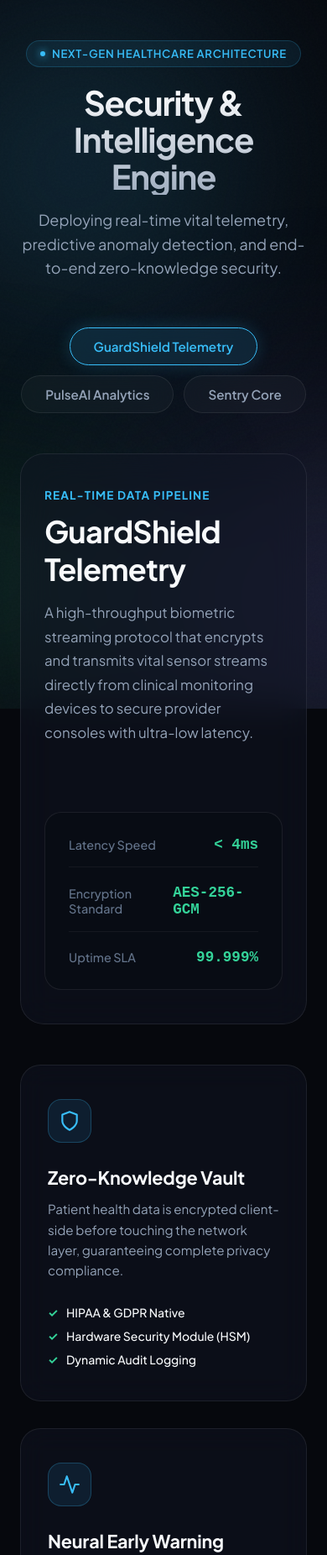
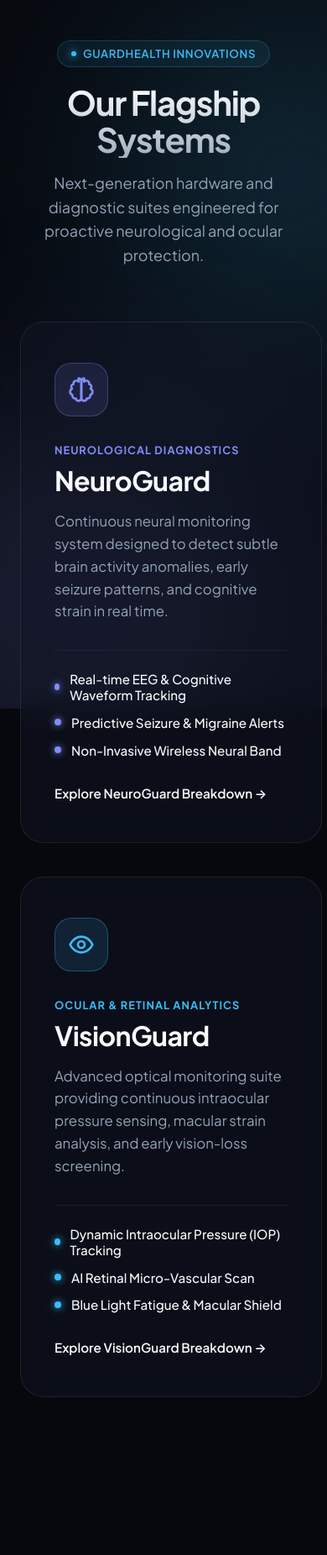
Before and after one commit to aarushhere128-hub/guardhealthtech, a plain HTML site: page products.html in a window 390 px wide. Shown: the top 1852 px of the page at 84% size. After the commit the page ends 1712 px from the top, so only its background shows below. Drawn offline with Linux system fonts and the light colour scheme.

Commit message:
Update products.html

```diff
--- a/products.html
+++ b/products.html
@@ -3,7 +3,7 @@
 <head>
   <meta charset="UTF-8">
   <meta name="viewport" content="width=device-width, initial-scale=1.0">
-  <title>GuardHealth — Products & Platform</title>
+  <title>GuardHealth — Our Products</title>
   <link rel="preconnect" href="https://fonts.googleapis.com">
   <link rel="preconnect" href="https://fonts.gstatic.com" crossorigin>
   <link href="https://fonts.googleapis.com/css2?family=Plus+Jakarta+Sans:wght@300;400;500;600;700&display=swap" rel="stylesheet">
@@ -56,6 +56,10 @@
       -webkit-font-smoothing: antialiased;
     }
 
+    body.modal-open {
+      overflow: hidden;
+    }
+
     /* ==========================================================================
        3. AMBIENT BACKGROUND VFX
        ========================================================================== */
@@ -79,8 +83,8 @@
       width: 550px;
       height: 550px;
       background: radial-gradient(circle, var(--accent-cyan) 0%, transparent 70%);
-      top: -12%;
-      right: 15%;
+      top: -10%;
+      left: 10%;
     }
 
     .orb-2 {
@@ -88,17 +92,8 @@
       height: 600px;
       background: radial-gradient(circle, var(--accent-violet) 0%, transparent 70%);
       bottom: -15%;
-      left: 10%;
+      right: 10%;
       animation-delay: -6s;
-    }
-
-    .orb-3 {
-      width: 450px;
-      height: 450px;
-      background: radial-gradient(circle, var(--accent-emerald) 0%, transparent 70%);
-      top: 45%;
-      right: 35%;
-      animation-delay: -12s;
     }
 
     @keyframes float {
@@ -128,7 +123,7 @@
 
     .header {
       text-align: center;
-      margin-bottom: 3.5rem;
+      margin-bottom: 4rem;
     }
 
     .badge {
@@ -176,155 +171,34 @@
     }
 
     /* ==========================================================================
-       5. PRODUCT CATEGORY SELECTOR TABS
-       ========================================================================== */
-    .tabs-wrapper {
-      display: flex;
-      justify-content: center;
-      gap: 0.75rem;
-      margin-bottom: 3rem;
-      flex-wrap: wrap;
-    }
-
-    .tab-btn {
-      background: rgba(255, 255, 255, 0.03);
-      border: 1px solid var(--border-glass);
-      padding: 0.75rem 1.75rem;
-      border-radius: 9999px;
-      color: var(--text-muted);
-      font-family: var(--font-primary);
-      font-size: 0.95rem;
-      font-weight: 600;
-      cursor: pointer;
-      backdrop-filter: blur(12px);
-      -webkit-backdrop-filter: blur(12px);
-      transition: all 0.3s var(--ease-fluid);
-    }
-
-    .tab-btn:hover {
-      background: rgba(255, 255, 255, 0.08);
-      color: var(--text-main);
-      border-color: rgba(255, 255, 255, 0.2);
-    }
-
-    .tab-btn.active {
-      background: rgba(56, 189, 248, 0.12);
-      border-color: var(--accent-cyan);
-      color: var(--accent-cyan);
-      box-shadow: 0 0 20px rgba(56, 189, 248, 0.2);
-    }
-
-    /* ==========================================================================
-       6. HERO PRODUCT SHOWCASE HERO
-       ========================================================================== */
-    .product-hero {
-      background: var(--bg-surface);
-      border: 1px solid var(--border-glass);
-      border-radius: 28px;
-      backdrop-filter: blur(20px);
-      -webkit-backdrop-filter: blur(20px);
-      padding: 3.5rem 3rem;
-      margin-bottom: 3rem;
-      position: relative;
-      overflow: hidden;
-      display: grid;
-      grid-template-columns: 1.2fr 0.8fr;
-      gap: 3rem;
-      align-items: center;
-    }
-
-    @media (max-width: 900px) {
-      .product-hero {
-        grid-template-columns: 1fr;
-        padding: 2.5rem 1.75rem;
-      }
-    }
-
-    .hero-tag {
-      font-size: 0.85rem;
-      font-weight: 700;
-      letter-spacing: 0.08em;
-      text-transform: uppercase;
-      color: var(--accent-cyan);
-      margin-bottom: 0.75rem;
-    }
-
-    .hero-title {
-      font-size: 2.25rem;
-      font-weight: 700;
-      letter-spacing: -0.02em;
-      margin-bottom: 1rem;
-    }
-
-    .hero-description {
-      color: var(--text-muted);
-      font-size: 1.05rem;
-      line-height: 1.7;
-      margin-bottom: 2rem;
-    }
-
-    .metrics-panel {
-      background: rgba(8, 12, 20, 0.6);
-      border: 1px solid var(--border-glass);
-      border-radius: 20px;
-      padding: 1.75rem;
-      display: flex;
-      flex-direction: column;
-      gap: 1.25rem;
-    }
-
-    .metric-row {
-      display: flex;
-      justify-content: space-between;
-      align-items: center;
-      padding-bottom: 1rem;
-      border-bottom: 1px solid rgba(255, 255, 255, 0.05);
-    }
-
-    .metric-row:last-child {
-      border-bottom: none;
-      padding-bottom: 0;
-    }
-
-    .metric-label {
-      font-size: 0.9rem;
-      color: var(--text-subtle);
-      font-weight: 500;
-    }
-
-    .metric-value {
-      font-size: 1.1rem;
-      font-weight: 700;
-      color: var(--accent-emerald);
-      font-family: monospace;
-    }
-
-    /* ==========================================================================
-       7. PRODUCT SPEC GRID (GLASS CARDS)
+       5. FEATURED PRODUCTS GRID
        ========================================================================== */
     .products-grid {
       display: grid;
-      grid-template-columns: repeat(auto-fit, minmax(320px, 1fr));
-      gap: 2rem;
+      grid-template-columns: repeat(auto-fit, minmax(360px, 1fr));
+      gap: 2.5rem;
     }
 
-    .card {
+    .product-card {
       position: relative;
-      border-radius: 24px;
+      border-radius: 28px;
       background: var(--bg-surface);
       border: 1px solid var(--border-glass);
-      backdrop-filter: blur(16px);
-      -webkit-backdrop-filter: blur(16px);
-      padding: 2.5rem 2rem;
+      backdrop-filter: blur(20px);
+      -webkit-backdrop-filter: blur(20px);
+      padding: 3rem 2.5rem;
       transition: border-color 0.4s var(--ease-fluid), transform 0.4s var(--ease-fluid), box-shadow 0.4s var(--ease-fluid);
       overflow: hidden;
+      cursor: pointer;
+      display: flex;
+      flex-direction: column;
     }
 
-    .card::before {
+    .product-card::before {
       content: "";
       position: absolute;
       inset: 0;
-      border-radius: 24px;
+      border-radius: 28px;
       padding: 1.5px;
       background: radial-gradient(
         600px circle at var(--mouse-x, 50%) var(--mouse-y, 50%),
@@ -339,32 +213,41 @@
       pointer-events: none;
     }
 
-    .card:hover {
-      transform: translateY(-6px);
-      border-color: rgba(255, 255, 255, 0.15);
-      box-shadow: 0 20px 40px -15px rgba(0, 0, 0, 0.5), 0 0 30px rgba(56, 189, 248, 0.1);
+    .product-card:hover {
+      transform: translateY(-8px);
+      border-color: rgba(255, 255, 255, 0.2);
+      box-shadow: 0 24px 48px -12px rgba(0, 0, 0, 0.6), 0 0 35px rgba(56, 189, 248, 0.12);
     }
 
-    .card:hover::before {
+    .product-card:hover::before {
       opacity: 1;
     }
 
-    .card-icon {
-      width: 52px;
-      height: 52px;
-      border-radius: 16px;
-      background: rgba(56, 189, 248, 0.1);
-      border: 1px solid rgba(56, 189, 248, 0.25);
+    .card-icon-wrapper {
+      width: 64px;
+      height: 64px;
+      border-radius: 20px;
       display: flex;
       align-items: center;
       justify-content: center;
-      color: var(--accent-cyan);
-      margin-bottom: 1.75rem;
+      margin-bottom: 2rem;
     }
 
-    .card-icon svg {
-      width: 26px;
-      height: 26px;
+    .neuro-icon {
+      background: rgba(129, 140, 248, 0.12);
+      border: 1px solid rgba(129, 140, 248, 0.3);
+      color: var(--accent-violet);
+    }
+
+    .vision-icon {
+      background: rgba(56, 189, 248, 0.12);
+      border: 1px solid rgba(56, 189, 248, 0.3);
+      color: var(--accent-cyan);
+    }
+
+    .card-icon-wrapper svg {
+      width: 32px;
+      height: 32px;
       fill: none;
       stroke: currentColor;
       stroke-width: 2;
@@ -372,49 +255,177 @@
       stroke-linejoin: round;
     }
 
-    .card-title {
-      font-size: 1.35rem;
+    .product-tag {
+      font-size: 0.8rem;
       font-weight: 700;
-      margin-bottom: 0.75rem;
-      letter-spacing: -0.01em;
+      letter-spacing: 0.08em;
+      text-transform: uppercase;
+      margin-bottom: 0.5rem;
     }
 
-    .card-desc {
-      color: var(--text-muted);
-      font-size: 0.95rem;
-      line-height: 1.6;
-      margin-bottom: 1.75rem;
+    .tag-neuro { color: var(--accent-violet); }
+    .tag-vision { color: var(--accent-cyan); }
+
+    .product-name {
+      font-size: 2rem;
+      font-weight: 700;
+      letter-spacing: -0.02em;
+      margin-bottom: 1rem;
     }
 
-    .feature-list {
+    .product-summary {
+      color: var(--text-muted);
+      font-size: 1.05rem;
+      line-height: 1.6;
+      margin-bottom: 2rem;
+      flex-grow: 1;
+    }
+
+    .highlights-list {
       list-style: none;
       display: flex;
       flex-direction: column;
-      gap: 0.65rem;
+      gap: 0.85rem;
+      margin-bottom: 2rem;
+      padding-top: 1.5rem;
+      border-top: 1px solid rgba(255, 255, 255, 0.06);
     }
 
-    .feature-item {
+    .highlight-item {
       display: flex;
       align-items: center;
-      gap: 0.6rem;
-      font-size: 0.875rem;
+      gap: 0.75rem;
+      font-size: 0.95rem;
       color: var(--text-main);
       font-weight: 500;
     }
 
-    .feature-check {
-      color: var(--accent-emerald);
+    .bullet-dot {
+      width: 8px;
+      height: 8px;
+      border-radius: 50%;
+    }
+
+    .neuro-dot { background-color: var(--accent-violet); box-shadow: 0 0 8px var(--accent-violet); }
+    .vision-dot { background-color: var(--accent-cyan); box-shadow: 0 0 8px var(--accent-cyan); }
+
+    .action-btn {
+      display: inline-flex;
+      align-items: center;
+      gap: 0.5rem;
+      font-size: 0.95rem;
+      font-weight: 600;
+      color: var(--text-main);
+      transition: gap 0.3s var(--ease-fluid);
+    }
+
+    .product-card:hover .action-btn {
+      gap: 0.8rem;
+      color: var(--accent-cyan);
+    }
+
+    /* ==========================================================================
+       6. DETAIL MODAL
+       ========================================================================== */
+    .modal-overlay {
+      position: fixed;
+      inset: 0;
+      background: rgba(4, 6, 12, 0.8);
+      backdrop-filter: blur(24px);
+      -webkit-backdrop-filter: blur(24px);
+      z-index: 100;
+      display: flex;
+      align-items: center;
+      justify-content: center;
+      padding: 1.5rem;
+      opacity: 0;
+      pointer-events: none;
+      transition: opacity 0.4s var(--ease-fluid);
+    }
+
+    .modal-overlay.active {
+      opacity: 1;
+      pointer-events: auto;
+    }
+
+    .modal-card {
+      background: #0b101d;
+      border: 1px solid rgba(255, 255, 255, 0.15);
+      border-radius: 32px;
+      max-width: 700px;
+      width: 100%;
+      padding: 3.5rem;
+      position: relative;
+      box-shadow: 0 30px 60px -12px rgba(0, 0, 0, 0.8), 0 0 40px rgba(56, 189, 248, 0.15);
+      transform: scale(0.92) translateY(20px);
+      transition: transform 0.4s var(--ease-fluid);
+    }
+
+    .modal-overlay.active .modal-card {
+      transform: scale(1) translateY(0);
+    }
+
+    .modal-close {
+      position: absolute;
+      top: 1.5rem;
+      right: 1.5rem;
+      width: 44px;
+      height: 44px;
+      border-radius: 50%;
+      background: rgba(255, 255, 255, 0.05);
+      border: 1px solid var(--border-glass);
+      color: var(--text-muted);
+      display: flex;
+      align-items: center;
+      justify-content: center;
+      cursor: pointer;
+      font-size: 1.35rem;
+      transition: all 0.3s var(--ease-fluid);
+    }
+
+    .modal-close:hover {
+      background: rgba(255, 255, 255, 0.15);
+      color: var(--text-main);
+    }
+
+    .modal-tag {
+      font-size: 0.85rem;
       font-weight: 700;
+      letter-spacing: 0.08em;
+      text-transform: uppercase;
+      margin-bottom: 0.5rem;
+    }
+
+    .modal-title {
+      font-size: 2.25rem;
+      font-weight: 700;
+      margin-bottom: 1.5rem;
+      letter-spacing: -0.02em;
+    }
+
+    .modal-section-title {
+      font-size: 0.9rem;
+      font-weight: 700;
+      letter-spacing: 0.05em;
+      text-transform: uppercase;
+      color: var(--accent-cyan);
+      margin-top: 1.75rem;
+      margin-bottom: 0.5rem;
+    }
+
+    .modal-text {
+      font-size: 1.05rem;
+      color: var(--text-muted);
+      line-height: 1.7;
     }
   </style>
 </head>
 <body>
 
-  <!-- Ambient VFX -->
+  <!-- Ambient VFX Canvas -->
   <div class="vfx-canvas">
     <div class="orb orb-1"></div>
     <div class="orb orb-2"></div>
-    <div class="orb orb-3"></div>
   </div>
   <div class="film-grain"></div>
 
@@ -424,144 +435,135 @@
     <header class="header">
       <div class="badge">
         <span class="badge-dot"></span>
-        Next-Gen Healthcare Architecture
+        GuardHealth Innovations
       </div>
-      <h1 class="title">Security & Intelligence Engine</h1>
-      <p class="subtitle">Deploying real-time vital telemetry, predictive anomaly detection, and end-to-end zero-knowledge security.</p>
+      <h1 class="title">Our Flagship Systems</h1>
+      <p class="subtitle">Next-generation hardware and diagnostic suites engineered for proactive neurological and ocular protection.</p>
     </header>
 
-    <!-- Product Category Tabs -->
-    <div class="tabs-wrapper">
-      <button class="tab-btn active" onclick="switchProduct('shield', this)">GuardShield Telemetry</button>
-      <button class="tab-btn" onclick="switchProduct('pulse', this)">PulseAI Analytics</button>
-      <button class="tab-btn" onclick="switchProduct('sentry', this)">Sentry Core</button>
-    </div>
-
-    <!-- Active Product Hero Card -->
-    <section class="product-hero" id="heroDisplay">
-      <div>
-        <div class="hero-tag" id="heroTag">Real-Time Data Pipeline</div>
-        <h2 class="hero-title" id="heroTitle">GuardShield Telemetry</h2>
-        <p class="hero-description" id="heroDesc">
-          A high-throughput biometric streaming protocol that encrypts and transmits vital sensor streams directly from clinical monitoring devices to secure provider consoles with ultra-low latency.
-        </p>
-      </div>
-
-      <div class="metrics-panel">
-        <div class="metric-row">
-          <span class="metric-label">Latency Speed</span>
-          <span class="metric-value" id="metricLatency">&lt; 4ms</span>
-        </div>
-        <div class="metric-row">
-          <span class="metric-label">Encryption Standard</span>
-          <span class="metric-value" id="metricEncrypt">AES-256-GCM</span>
-        </div>
-        <div class="metric-row">
-          <span class="metric-label">Uptime SLA</span>
-          <span class="metric-value" id="metricUptime">99.999%</span>
-        </div>
-      </div>
-    </section>
-
-    <!-- Product Features Grid -->
+    <!-- Product Grid -->
     <div class="products-grid">
 
-      <!-- Spec Card 1 -->
-      <article class="card">
-        <div class="card-icon">
-          <svg viewBox="0 0 24 24"><path d="M12 22s8-4 8-10V5l-8-3-8 3v7c0 6 8 10 8 10z"/></svg>
+      <!-- NeuroGuard Card -->
+      <article class="product-card" data-product="neuroguard">
+        <div class="card-icon-wrapper neuro-icon">
+          <!-- Brain / Neural Network Icon -->
+          <svg viewBox="0 0 24 24"><path d="M9.5 2A2.5 2.5 0 0 1 12 4.5v15a2.5 2.5 0 0 1-4.96.44 2.5 2.5 0 0 1-2.96-3.08 3 3 0 0 1-.34-5.58 2.5 2.5 0 0 1 1.32-4.24 2.5 2.5 0 0 1 4.44-2.04Z"/><path d="M14.5 2A2.5 2.5 0 0 0 12 4.5v15a2.5 2.5 0 0 0 4.96.44 2.5 2.5 0 0 0 2.96-3.08 3 3 0 0 0 .34-5.58 2.5 2.5 0 0 0-1.32-4.24 2.5 2.5 0 0 0-4.44-2.04Z"/></svg>
         </div>
-        <h3 class="card-title">Zero-Knowledge Vault</h3>
-        <p class="card-desc">Patient health data is encrypted client-side before touching the network layer, guaranteeing complete privacy compliance.</p>
-        <ul class="feature-list">
-          <li class="feature-item"><span class="feature-check">&#10003;</span> HIPAA & GDPR Native</li>
-          <li class="feature-item"><span class="feature-check">&#10003;</span> Hardware Security Module (HSM)</li>
-          <li class="feature-item"><span class="feature-check">&#10003;</span> Dynamic Audit Logging</li>
+        <div class="product-tag tag-neuro">Neurological Diagnostics</div>
+        <h2 class="product-name">NeuroGuard</h2>
+        <p class="product-summary">Continuous neural monitoring system designed to detect subtle brain activity anomalies, early seizure patterns, and cognitive strain in real time.</p>
+
+        <ul class="highlights-list">
+          <li class="highlight-item"><span class="bullet-dot neuro-dot"></span> Real-time EEG & Cognitive Waveform Tracking</li>
+          <li class="highlight-item"><span class="bullet-dot neuro-dot"></span> Predictive Seizure & Migraine Alerts</li>
+          <li class="highlight-item"><span class="bullet-dot neuro-dot"></span> Non-Invasive Wireless Neural Band</li>
         </ul>
+
+        <div class="action-btn">Explore NeuroGuard Breakdown &rarr;</div>
       </article>
 
-      <!-- Spec Card 2 -->
-      <article class="card">
-        <div class="card-icon">
-          <svg viewBox="0 0 24 24"><path d="M22 12h-4l-3 9L9 3l-3 9H2"/></svg>
+      <!-- VisionGuard Card -->
+      <article class="product-card" data-product="visionguard">
+        <div class="card-icon-wrapper vision-icon">
+          <!-- Eye / Vision Icon -->
+          <svg viewBox="0 0 24 24"><circle cx="12" cy="12" r="3"/><path d="M2 12s3-7 10-7 10 7 10 7-3 7-10 7-10-7-10-7Z"/></svg>
         </div>
-        <h3 class="card-title">Neural Early Warning</h3>
-        <p class="card-desc">Machine learning models continuously evaluate cardiovascular and respiratory waveform patterns to catch critical risks earlier.</p>
-        <ul class="feature-list">
-          <li class="feature-item"><span class="feature-check">&#10003;</span> Predictive Arrhythmia Detection</li>
-          <li class="feature-item"><span class="feature-check">&#10003;</span> Sub-second Alert Dispatch</li>
-          <li class="feature-item"><span class="feature-check">&#10003;</span> Custom Threshold Triggers</li>
+        <div class="product-tag tag-vision">Ocular & Retinal Analytics</div>
+        <h2 class="product-name">VisionGuard</h2>
+        <p class="product-summary">Advanced optical monitoring suite providing continuous intraocular pressure sensing, macular strain analysis, and early vision-loss screening.</p>
+
+        <ul class="highlights-list">
+          <li class="highlight-item"><span class="bullet-dot vision-dot"></span> Dynamic Intraocular Pressure (IOP) Tracking</li>
+          <li class="highlight-item"><span class="bullet-dot vision-dot"></span> AI Retinal Micro-Vascular Scan</li>
+          <li class="highlight-item"><span class="bullet-dot vision-dot"></span> Blue Light Fatigue & Macular Shield</li>
         </ul>
-      </article>
 
-      <!-- Spec Card 3 -->
-      <article class="card">
-        <div class="card-icon">
-          <svg viewBox="0 0 24 24"><rect x="2" y="3" width="20" height="14" rx="2" ry="2"/><line x1="8" y1="21" x2="16" y2="21"/><line x1="12" y1="17" x2="12" y2="21"/></svg>
-        </div>
-        <h3 class="card-title">Unified Clinical Console</h3>
-        <p class="card-desc">A responsive, high-density dashboard built for intensive care units and emergency medical command centers.</p>
-        <ul class="feature-list">
-          <li class="feature-item"><span class="feature-check">&#10003;</span> Multi-bed Concurrent Views</li>
-          <li class="feature-item"><span class="feature-check">&#10003;</span> Low-Light Eye-Relaxing UI</li>
-          <li class="feature-item"><span class="feature-check">&#10003;</span> Cross-Platform Sync</li>
-        </ul>
+        <div class="action-btn">Explore VisionGuard Breakdown &rarr;</div>
       </article>
 
     </div>
   </main>
 
+  <!-- Modal View -->
+  <div class="modal-overlay" id="productModal">
+    <div class="modal-card">
+      <button class="modal-close" id="modalClose">&times;</button>
+      <div class="modal-tag" id="mTag">Neurological Diagnostics</div>
+      <h2 class="modal-title" id="mTitle">NeuroGuard</h2>
+
+      <div class="modal-section-title">Overview</div>
+      <p class="modal-text" id="mOverview"></p>
+
+      <div class="modal-section-title">Core Capability</div>
+      <p class="modal-text" id="mCapability"></p>
+
+      <div class="modal-section-title">Clinical Impact</div>
+      <p class="modal-text" id="mImpact"></p>
+    </div>
+  </div>
+
   <script>
-    // Product data registry for dynamic tab switcher
-    const products = {
-      shield: {
-        tag: "Real-Time Data Pipeline",
-        title: "GuardShield Telemetry",
-        desc: "A high-throughput biometric streaming protocol that encrypts and transmits vital sensor streams directly from clinical monitoring devices to secure provider consoles with ultra-low latency.",
-        latency: "< 4ms",
-        encrypt: "AES-256-GCM",
-        uptime: "99.999%"
+    const productData = {
+      neuroguard: {
+        tag: "Neurological Diagnostics",
+        tagClass: "tag-neuro",
+        title: "NeuroGuard",
+        overview: "NeuroGuard is GuardHealth's flagship neuro-monitoring wearable. By reading multi-channel brainwave frequencies, it maps cognitive load, stress spikes, and neurological sync in real time.",
+        capability: "Utilizes ultra-sensitive dry-sensor EEG technology that requires zero gel or complex clinical setup. The system processes raw neural telemetry locally on-device for total privacy.",
+        impact: "Enables patients and doctors to flag early warning signs for neurological episodes, chronic stress, and cognitive exhaustion hours before symptoms manifest physically."
       },
-      pulse: {
-        tag: "Predictive Intelligence",
-        title: "PulseAI Analytics",
-        desc: "An advanced algorithmic engine running real-time pattern analysis on incoming vitals to flag physiological decompensation up to 4 hours before acute clinical onset.",
-        latency: "< 12ms",
-        encrypt: "Post-Quantum 512",
-        uptime: "99.98%"
-      },
-      sentry: {
-        tag: "Identity & Access Core",
-        title: "Sentry Core",
-        desc: "Hardware-enforced biometric authentication and role-based access control ensuring only authorized ICU specialists and physicians can unencrypt patient streams.",
-        latency: "< 1ms",
-        encrypt: "Zero-Knowledge Proofs",
-        uptime: "100%"
+      visionguard: {
+        tag: "Ocular & Retinal Analytics",
+        tagClass: "tag-vision",
+        title: "VisionGuard",
+        overview: "VisionGuard combines high-precision optical sensor hardware with neural optic algorithms to monitor eye health, retinal nerve density, and corneal pressure changes continuously.",
+        capability: "Uses non-invasive ambient optical refraction to measure micro-changes in macular blood flow and intraocular pressure throughout the user's daily routine.",
+        impact: "Prevents irreversible vision degradation by detecting early indicators of glaucoma, diabetic retinopathy, and severe optic nerve strain with surgical precision."
       }
     };
 
-    function switchProduct(key, btn) {
-      const data = products[key];
-      if (!data) return;
-
-      document.querySelectorAll('.tab-btn').forEach(b => b.classList.remove('active'));
-      btn.classList.add('active');
-
-      document.getElementById('heroTag').innerText = data.tag;
-      document.getElementById('heroTitle').innerText = data.title;
-      document.getElementById('heroDesc').innerText = data.desc;
-      document.getElementById('metricLatency').innerText = data.latency;
-      document.getElementById('metricEncrypt').innerText = data.encrypt;
-      document.getElementById('metricUptime').innerText = data.uptime;
-    }
-
-    // Dynamic Spotlight Cursor tracking
-    document.querySelectorAll('.card').forEach(card => {
+    // Card Hover Spotlight
+    document.querySelectorAll('.product-card').forEach(card => {
       card.addEventListener('mousemove', e => {
         const rect = card.getBoundingClientRect();
         card.style.setProperty('--mouse-x', `${e.clientX - rect.left}px`);
         card.style.setProperty('--mouse-y', `${e.clientY - rect.top}px`);
       });
+
+      // Modal Trigger
+      card.addEventListener('click', () => {
+        const key = card.getAttribute('data-product');
+        const data = productData[key];
+        if (!data) return;
+
+        const tagEl = document.getElementById('mTag');
+        tagEl.innerText = data.tag;
+        tagEl.className = `modal-tag ${data.tagClass}`;
+
+        document.getElementById('mTitle').innerText = data.title;
+        document.getElementById('mOverview').innerText = data.overview;
+        document.getElementById('mCapability').innerText = data.capability;
+        document.getElementById('mImpact').innerText = data.impact;
+
+        document.getElementById('productModal').classList.add('active');
+        document.body.classList.add('modal-open');
+      });
+    });
+
+    // Close Controls
+    const closeModal = () => {
+      document.getElementById('productModal').classList.remove('active');
+      document.body.classList.remove('modal-open');
+    };
+
+    document.getElementById('modalClose').addEventListener('click', closeModal);
+    document.getElementById('productModal').addEventListener('click', e => {
+      if (e.target === document.getElementById('productModal')) closeModal();
+    });
+
+    window.addEventListener('keydown', e => {
+      if (e.key === 'Escape') closeModal();
     });
   </script>
 </body>
```
